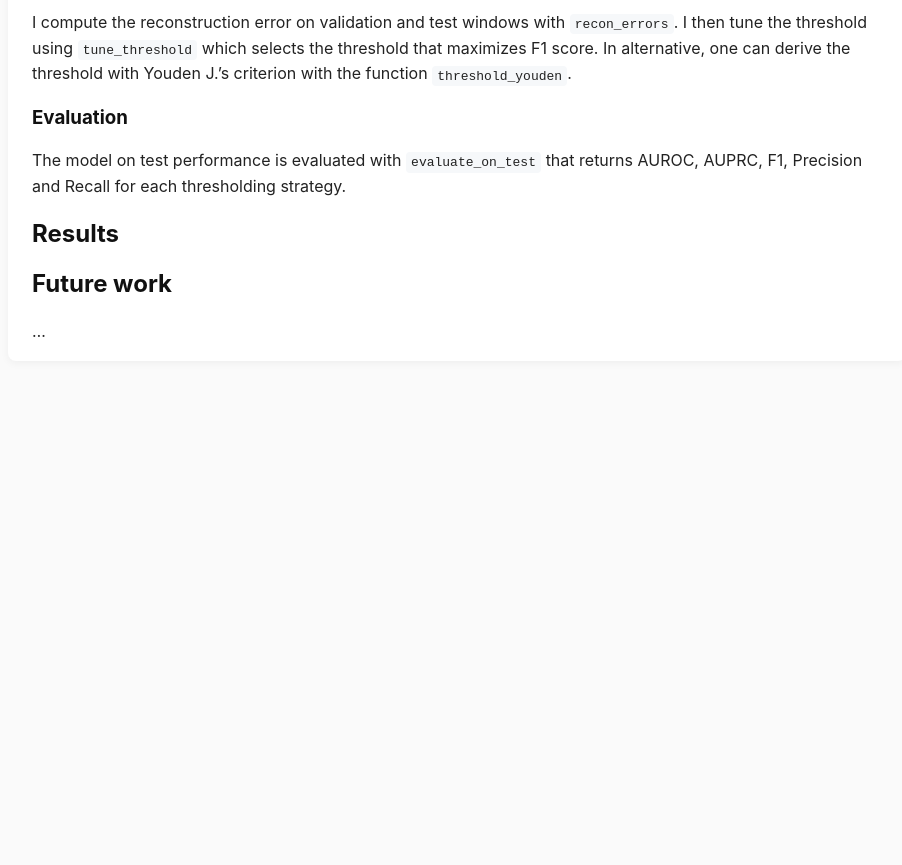
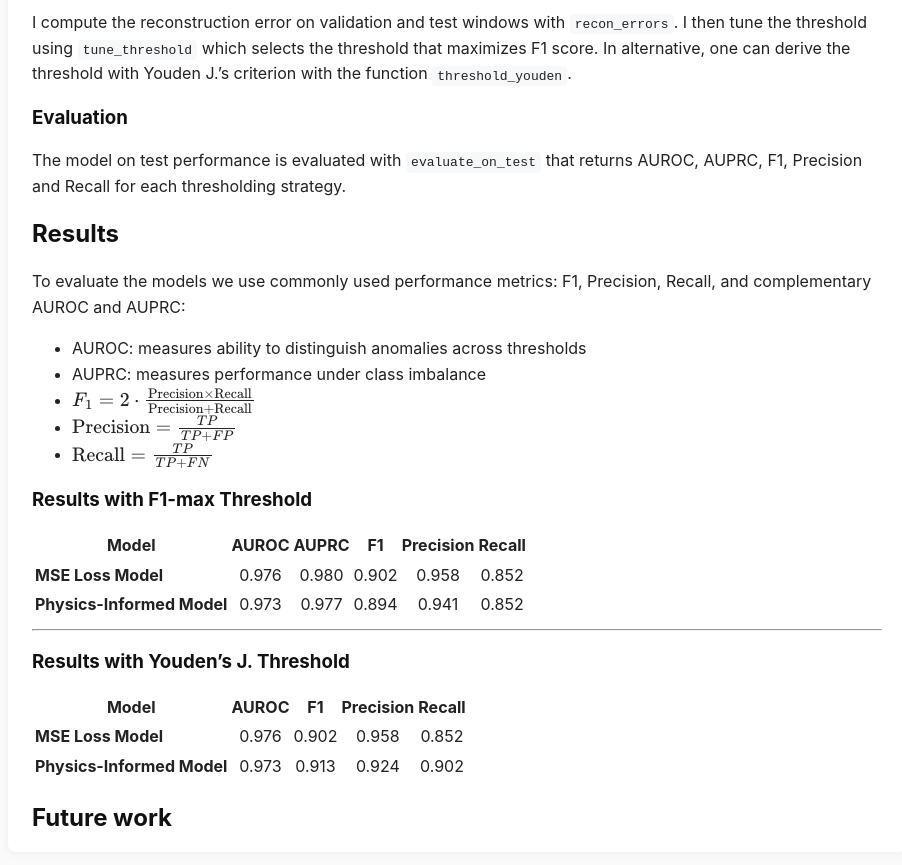
Before and after one commit to andymeneguzzo/Damped-Oscillator-Anomaly-Detection-with-LSTM-Autoencoder, a Jekyll site: the page built from index.md, in a window 1280 px wide and 900 px high, scrolled down 5454 px. Shown: the top 865 px of the window, without its empty margins (183-1085 px from the left). Built offline with Jekyll 4.4.1, drawn with Linux system fonts in a browser that asks for light colours; before the commit the page ends 5863 px from its top, so only the background shows below that.

Commit message:
Added results section

````diff
--- a/index.md
+++ b/index.md
@@ -174,7 +174,27 @@
 The model on test performance is evaluated with ```evaluate_on_test``` that returns AUROC, AUPRC, F1, Precision and Recall for each thresholding strategy.
 
 ## Results
+To evaluate the models we use commonly used performance metrics: F1, Precision, Recall, and complementary AUROC and AUPRC:
+- AUROC: measures ability to distinguish anomalies across thresholds
+- AUPRC: measures performance under class imbalance
+- $F_1 = 2 \cdot \frac{\text{Precision} \times \text{Recall}}{\text{Precision} + \text{Recall}}$
+- $\text{Precision} = \frac{TP}{TP + FP}$
+- $\text{Recall} = \frac{TP}{TP + FN}$
 
+### Results with F1-max Threshold
+
+| Model                     | AUROC | AUPRC | F1    | Precision | Recall |
+|----------------------------|:-----:|:-----:|:-----:|:----------:|:------:|
+| **MSE Loss Model**         | 0.976 | 0.980 | 0.902 | 0.958      | 0.852  |
+| **Physics-Informed Model** | 0.973 | 0.977 | 0.894 | 0.941      | 0.852  |
+
+---
+
+### Results with Youden’s J. Threshold
+
+| Model                     | AUROC | F1    | Precision | Recall |
+|----------------------------|:-----:|:-----:|:----------:|:------:|
+| **MSE Loss Model**         | 0.976 | 0.902 | 0.958      | 0.852  |
+| **Physics-Informed Model** | 0.973 | 0.913 | 0.924      | 0.902  |
 
 ## Future work
-...
````
